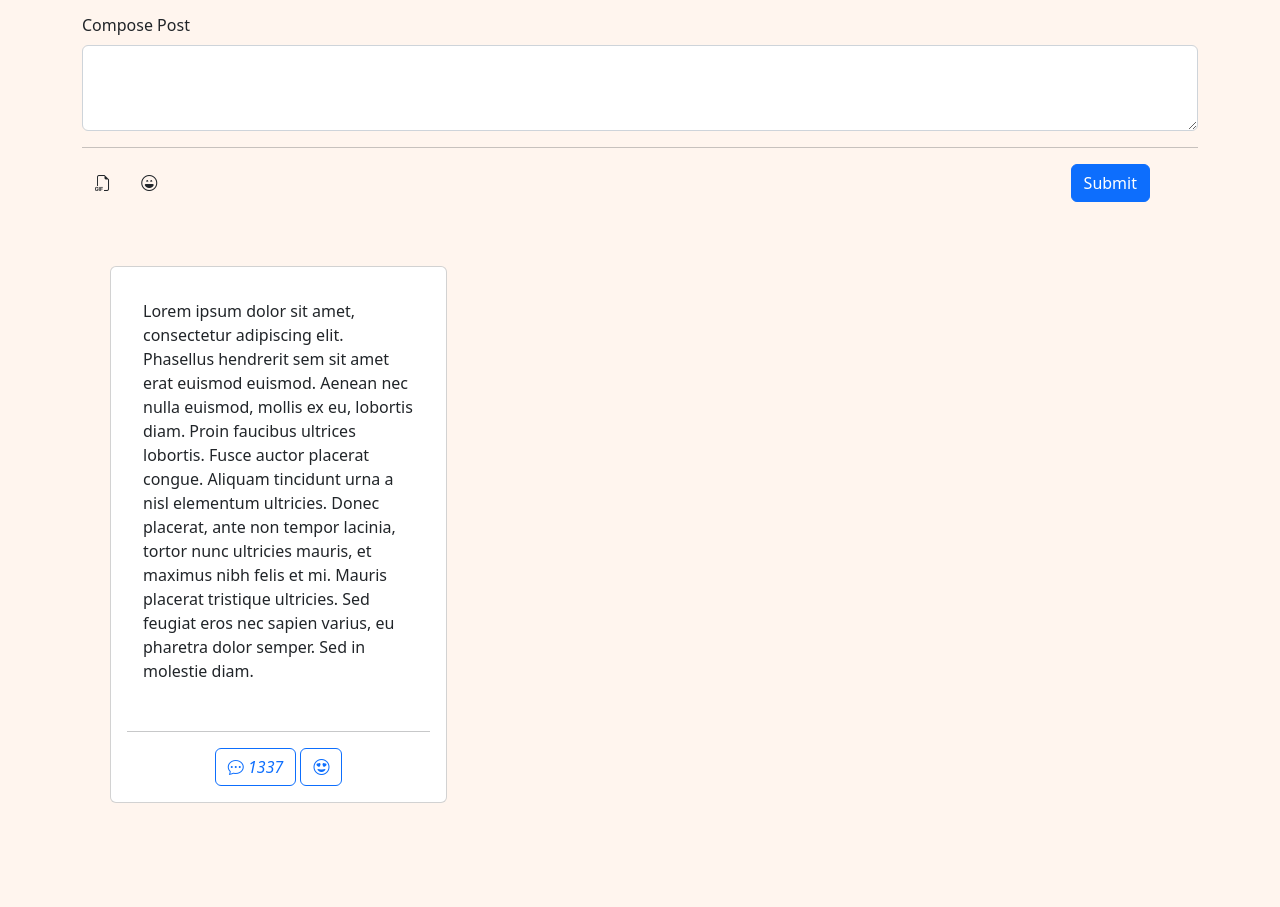
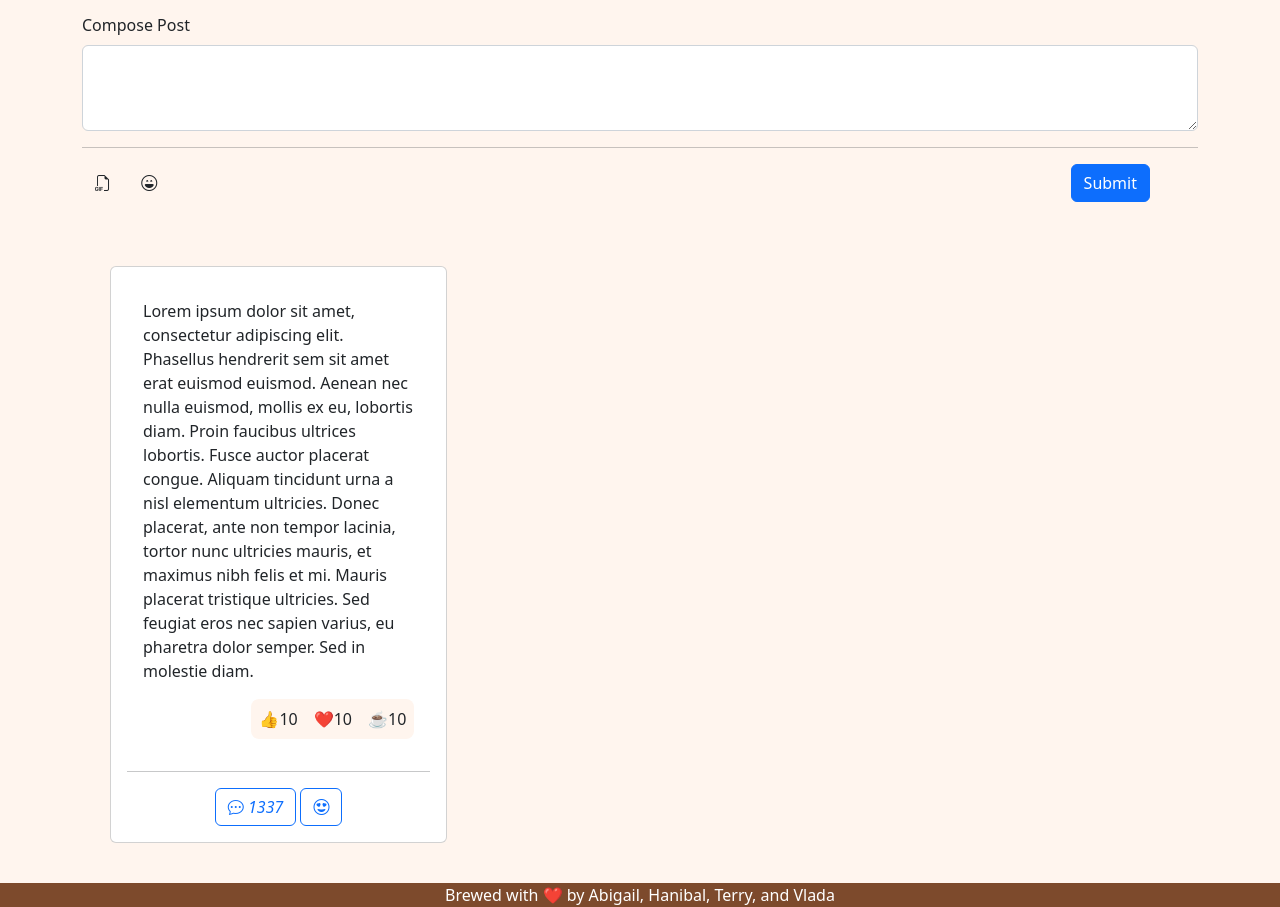
Before and after one commit to TheWeion/fp-lap1-journaling-website-frontend, a plain HTML site: page client/index.html in a window 1280 px wide. Shown: the part 186-1093 px from the top of the page. Before the commit the page ends 1029 px from the top, so only its background shows below. Drawn offline with nearby package versions, Linux system fonts and the light colour scheme; files whose address does not match are found by name.

Commit message:
Implemented react display template and footer

```diff
--- a/client/assets/css/style.css
+++ b/client/assets/css/style.css
@@ -5,6 +5,11 @@ body {
 }
 
 header {
+    background-color: #7D4A2C;
+    color: white;
+}
+
+footer {
     background-color: #7D4A2C;
     color: white;
 }
@@ -21,6 +26,20 @@ header {
 }
 
 .reacts {
+    column-gap: 1em;
     float: right;
     background-color: #FFF5EE;
+    padding: 0.5em;
 }
+
+.reacts .react-like::before {
+    content: '👍';
+}
+
+.reacts .react-heart::before {
+    content: '❤️'
+}
+
+.reacts .react-java::before {
+    content: '☕'
+}
--- a/client/index.html
+++ b/client/index.html
@@ -55,7 +55,10 @@
                     <article class="card h-100 p-3">
                         <div class="card-body">
                             <p class="card-text">Lorem ipsum dolor sit amet, consectetur adipiscing elit. Phasellus hendrerit sem sit amet erat euismod euismod. Aenean nec nulla euismod, mollis ex eu, lobortis diam. Proin faucibus ultrices lobortis. Fusce auctor placerat congue. Aliquam tincidunt urna a nisl elementum ultricies. Donec placerat, ante non tempor lacinia, tortor nunc ultricies mauris, et maximus nibh felis et mi. Mauris placerat tristique ultricies. Sed feugiat eros nec sapien varius, eu pharetra dolor semper. Sed in molestie diam.</p>
-                            <div class="reacts rounded-3">
+                            <div class="reacts rounded-3 d-flex justify-content-between">
+                                <div class="react-like">10</div>
+                                <div class="react-heart">10</div>
+                                <div class="react-java">10</div>
                             </div>
                         </div>
                         <hr>
@@ -69,6 +72,7 @@
                     </article>
                 </div>
         </main>
+        <footer class="text-center">Brewed with ❤️ by Abigail, Hanibal, Terry, and Vlada</footer>
         <!--
           -- ─── LOAD BOOTSTRAP 5.2.0-BETA1 JS LIBARIES ──────────────────────
         -->
```
